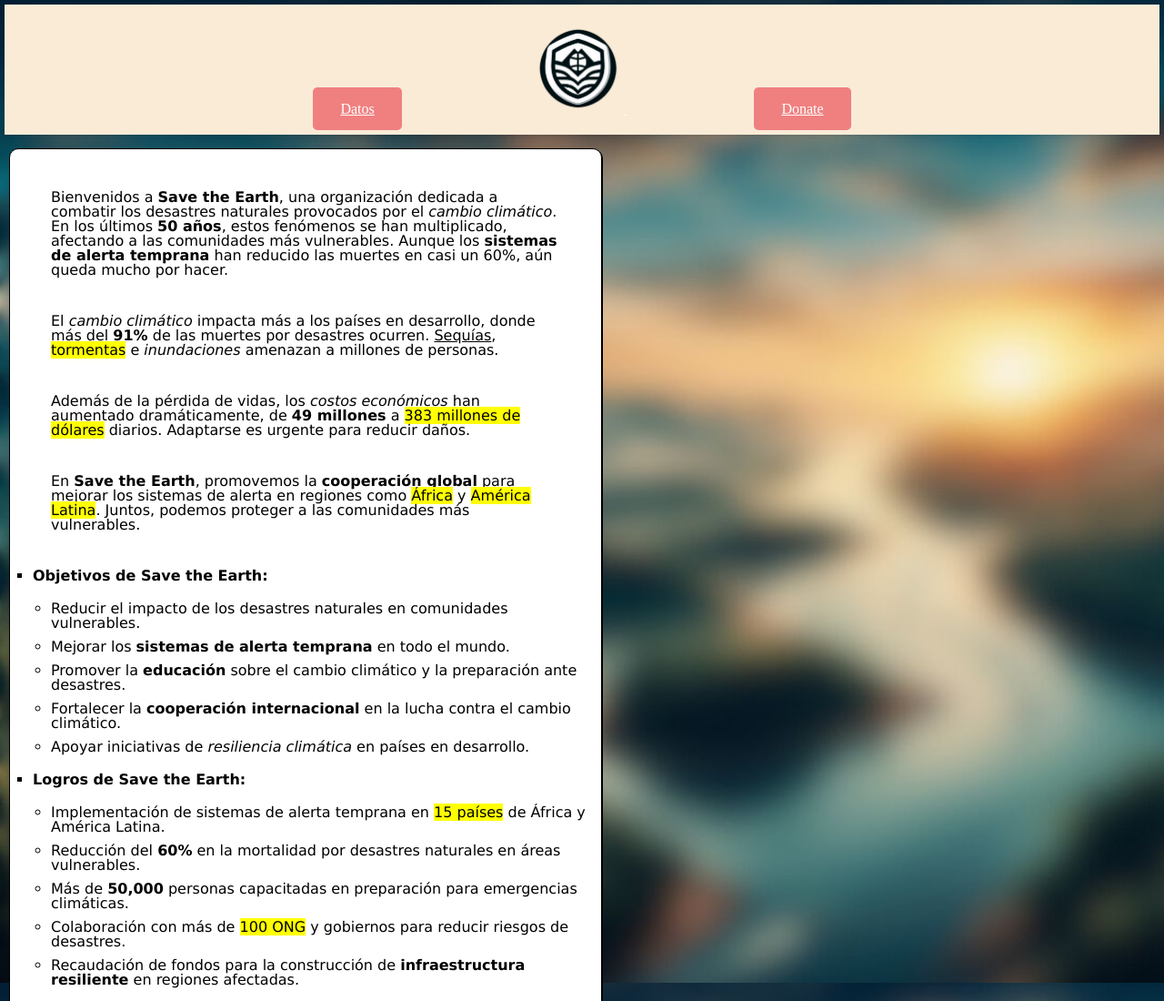
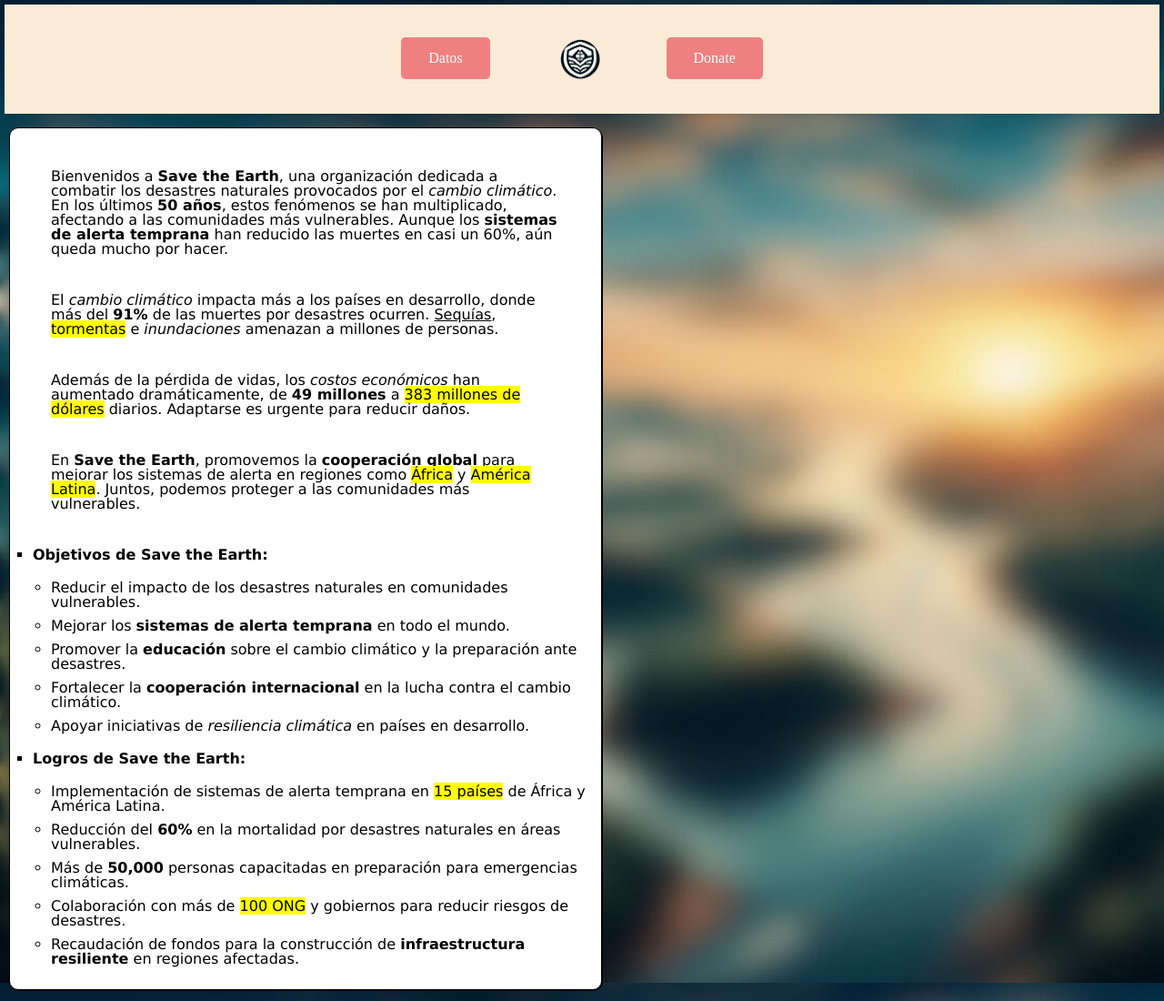
Before and after one commit to levijcdfEVG/EvaluacionInicialDIW, a plain HTML site: page index.html in a window 1280 px wide. Shown: the top 1100 px of the page at 91% size. Drawn offline with Linux system fonts and the light colour scheme; files whose address does not match are found by name.

Commit message:
Update header.css

```diff
--- a/css/header.css
+++ b/css/header.css
@@ -1,44 +1,46 @@
+/* Estilo principal para el <header> */
 header {
-    background-color: #faebd7;
-    padding: 20px;
-    text-align: center;
-    box-shadow: 1px 1px 5px rgba(0, 0, 0, 0.1);
-    margin: 5px;
+    background-color: #faebd7; /* Color de fondo de tono crema */
+    padding: 20px; /* Espacio interno de 20px alrededor del contenido del <header> */
+    text-align: center; /* Centrar el contenido dentro del <header> */
+    box-shadow: 1px 1px 5px rgba(0, 0, 0, 0.1); /* Sombra sutil para dar profundidad */
+    margin: 5px; /* Margen de 5px alrededor del <header> para separarlo de otros elementos */
 }
 
-a {
-    padding: 15px 30px;
-    font-size: 16px;
-    border-radius: 5px;
-
-    border: none;
-    cursor: pointer;
-    margin: 0 10px;
-    color: white;
-
+/* Estilo para el <nav> dentro del <header> */
+nav {
+    text-align: center; /* Alinear todos los elementos hijos dentro del <nav> en el centro */
+    display: block; /* Asegurar que el contenedor de <nav> ocupe todo el ancho disponible */
 }
 
-
-
-nav > :nth-child(2){
-    margin-left: 100px;
-    margin-right: 100px;
-
+/* Estilo general para los enlaces <a> dentro del <nav> */
+a {
+    padding: 15px 30px; /* Relleno interno de 15px en vertical y 30px en horizontal */
+    font-size: 16px; /* Tamaño de fuente de 16px */
+    border-radius: 5px; /* Bordes redondeados de 5px */
+    border: none; /* Quitar cualquier borde por defecto */
+    cursor: pointer; /* Cambiar el cursor a puntero cuando el usuario pase sobre el enlace */
+    color: white; /* Color del texto blanco */
+    background-color: #f08080; /* Fondo de color rojo claro (Light Coral) */
+    text-decoration: none; /* Quitar subrayado del texto */
+    display: inline-block; /* Permitir comportamiento similar a un bloque, pero que permanezca en la misma línea */
+    margin: 0 20px; /* Añadir espacio de 20px a los lados (izquierda y derecha) entre los elementos */
 }
 
-nav > :nth-child(1){
-    background-color: #f08080;
+/* Cambiar el fondo del segundo elemento hijo de <nav> (el logo) */
+nav > :nth-child(2) {
+    background-color: #faebd7; /* Fondo del logo igual al del header para combinarlo visualmente */
 }
 
-nav > :nth-child(3){
-    background-color: #f08080;
-}
-#ongLogo{
-    height: 100px;
-    width: 100px;
+/* Ajustes específicos para el logo dentro del <nav> */
+#ongLogo {
+    display: inline-block; /* Asegurar que el logo esté en la misma línea que los enlaces */
+    vertical-align: middle; /* Alinear verticalmente el logo con los enlaces */
 }
 
-#ongLogo > img{
-    height: 100px;
-    width: 100x;
+/* Estilo específico para la imagen dentro del contenedor del logo */
+#ongLogo > img {
+    height: 50px; /* Altura de la imagen del logo */
+    width: 50px; /* Ancho de la imagen del logo */
+    vertical-align: middle; /* Alinear verticalmente la imagen con el resto de los elementos */
 }
```
